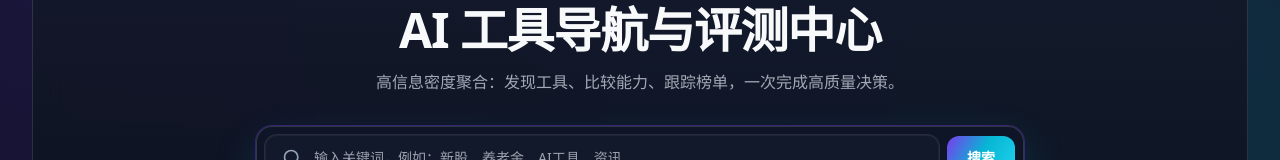
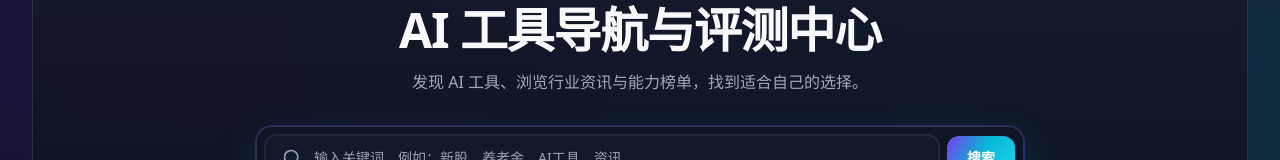
Before and after one commit to Jihai123/zhibeimao-home, a Next.js app: page / in a window 1280 px wide. Shown: the part 186-346 px from the top of the page. Built offline with nearby package versions, Linux system fonts and the light colour scheme; no server answers.

Commit message:
copy: simplify homepage hero description

```diff
--- a/components/HeroSection.tsx
+++ b/components/HeroSection.tsx
@@ -60,7 +60,7 @@ export function HeroSection() {
         </p>
         <h1 className="text-primary text-3xl font-black tracking-tight md:text-5xl">AI 工具导航与评测中心</h1>
         <p className="text-secondary mx-auto mt-4 max-w-2xl text-sm leading-relaxed md:text-base">
-          高信息密度聚合：发现工具、比较能力、跟踪榜单，一次完成高质量决策。
+          发现 AI 工具、浏览行业资讯与能力榜单，找到适合自己的选择。
         </p>
 
         <form onSubmit={handleSubmit} className="mx-auto mt-8 flex max-w-3xl min-w-0 flex-col items-stretch gap-2 rounded-2xl border border-white/15 bg-[#0f1628]/95 p-2 sm:flex-row sm:items-center shadow-[0_0_0_1px_rgba(124,58,237,0.35),0_20px_45px_rgba(6,182,212,0.2)] backdrop-blur">
```
